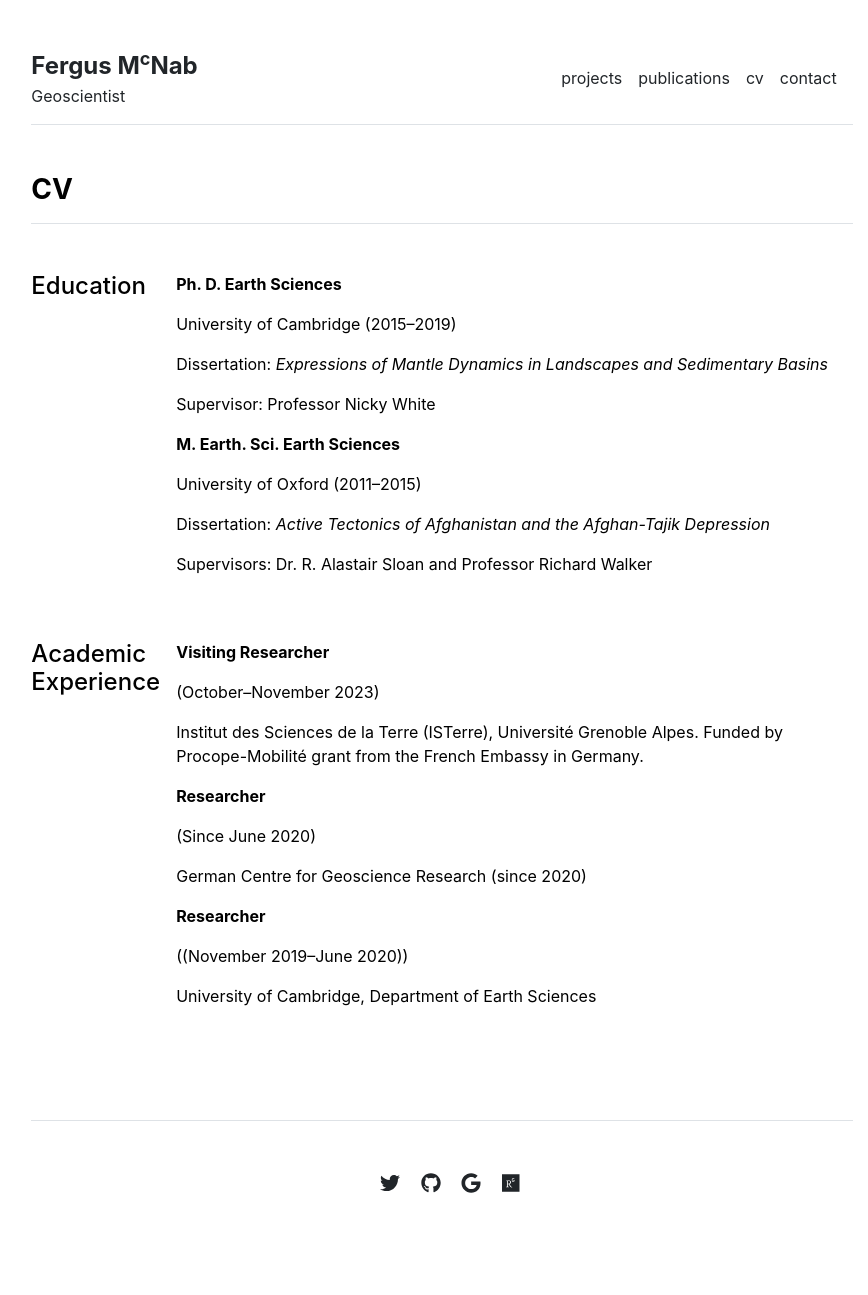
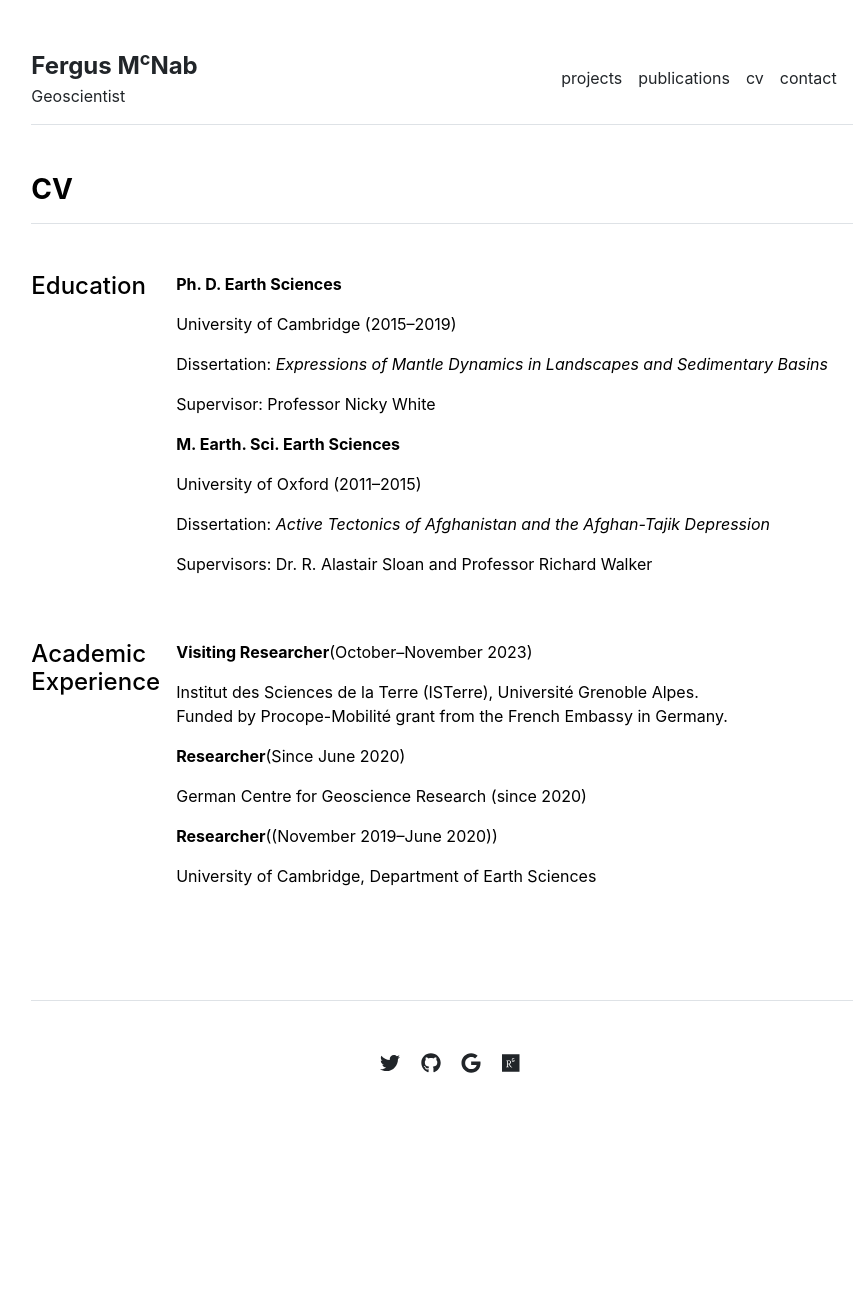
Before and after one commit to fmcnab/fmcnab.github.io, a Jekyll site: the page built from cv.md, in a window 1280 px wide. Shown: the whole page, without its empty margins (198-1066 px from the left). Built offline with Jekyll 4.4.1, drawn with Linux system fonts in a browser that asks for light colours; after the commit the page ends 1175 px from its top, so only the background shows below that.

Commit message:
Reformat CV.

```diff
--- a/_data/cv/academic-experience.yml
+++ b/_data/cv/academic-experience.yml
@@ -1,8 +1,6 @@
 - title: 'Visiting Researcher'
   time: '(October&ndash;November 2023)'
-  description: 'Institut des Sciences de la Terre (ISTerre), Universit&#233; Grenoble Alpes.
-
-Funded by Procope-Mobilit&#233; grant from the French Embassy in Germany.'
+  description: 'Institut des Sciences de la Terre (ISTerre), Universit&#233; Grenoble Alpes.<br>Funded by Procope-Mobilit&#233; grant from the French Embassy in Germany.'
 
 - title: 'Researcher'
   time: '(Since June 2020)'
--- a/_layouts/cv.html
+++ b/_layouts/cv.html
@@ -26,7 +26,7 @@ layout: default
       </div>
       <div class="col-md-10">
         {% for section in site.data.cv.academic-experience %}
-          <p class="fw-bold">{{ section.title }}</p><p>{{ section.time }}</p>
+          <p> <span class="fw-bold">{{ section.title }}</span>{{ section.time }}</p>
           <p>{{ section.description }}</p>
         {% endfor %}
       </div>
```
